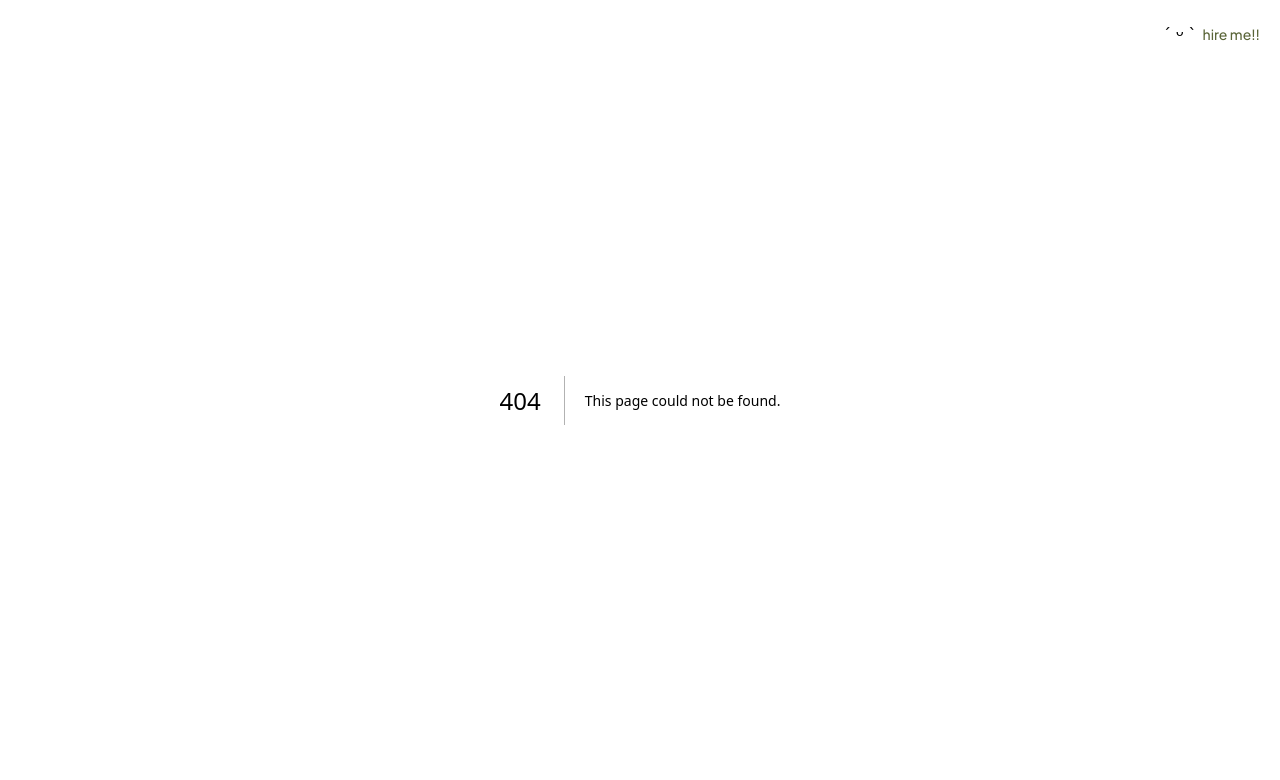
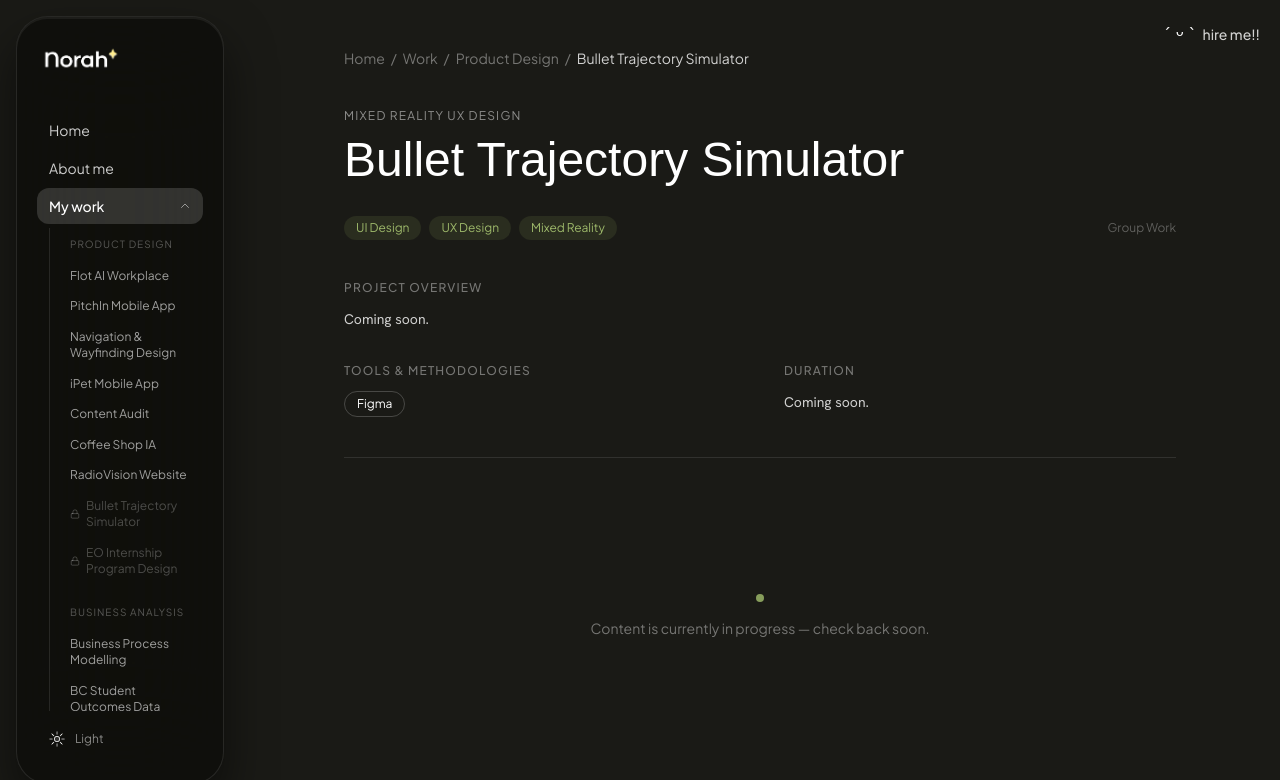
Before and after one commit to Norahnoted/norahnoted.github.io, a Next.js app: page /projects/bullet-trajectory-simulator in a window 1280 px wide. Before the commit this address had no page. Shown: the top 780 px of the page. Built offline with nearby package versions, Linux system fonts and the light colour scheme; a web font is replaced by a local one.

Commit message:
Fix empty bullet-trajectory-simulator page causing build error

```diff
--- /dev/null
+++ b/app/projects/bullet-trajectory-simulator/page.jsx
@@ -0,0 +1,29 @@
+'use client';
+
+import ProjectLayout from '@/app/components/ProjectLayout';
+
+const project = {
+  id: 'bullet-trajectory-simulator',
+  title: 'Bullet Trajectory Simulator',
+  description: 'Mixed Reality UX Design',
+  bgImage: '/preview-bullet-trajectory.png',
+  category: 'Product Design',
+  isGroup: true,
+  tags: ['UI Design', 'UX Design', 'Mixed Reality'],
+  duration: 'Coming soon.',
+  overview: 'Coming soon.',
+  tools: ['Figma'],
+};
+
+export default function Page() {
+  return (
+    <ProjectLayout project={project} defaultDark>
+      <div className="flex flex-col items-center justify-center py-24 gap-4 text-center">
+        <div className="w-2 h-2 rounded-full bg-[#9DB86A] animate-pulse" />
+        <p className="text-sm font-PlusJakarta text-gray-400 dark:text-white/40">
+          Content is currently in progress — check back soon.
+        </p>
+      </div>
+    </ProjectLayout>
+  );
+}
```
